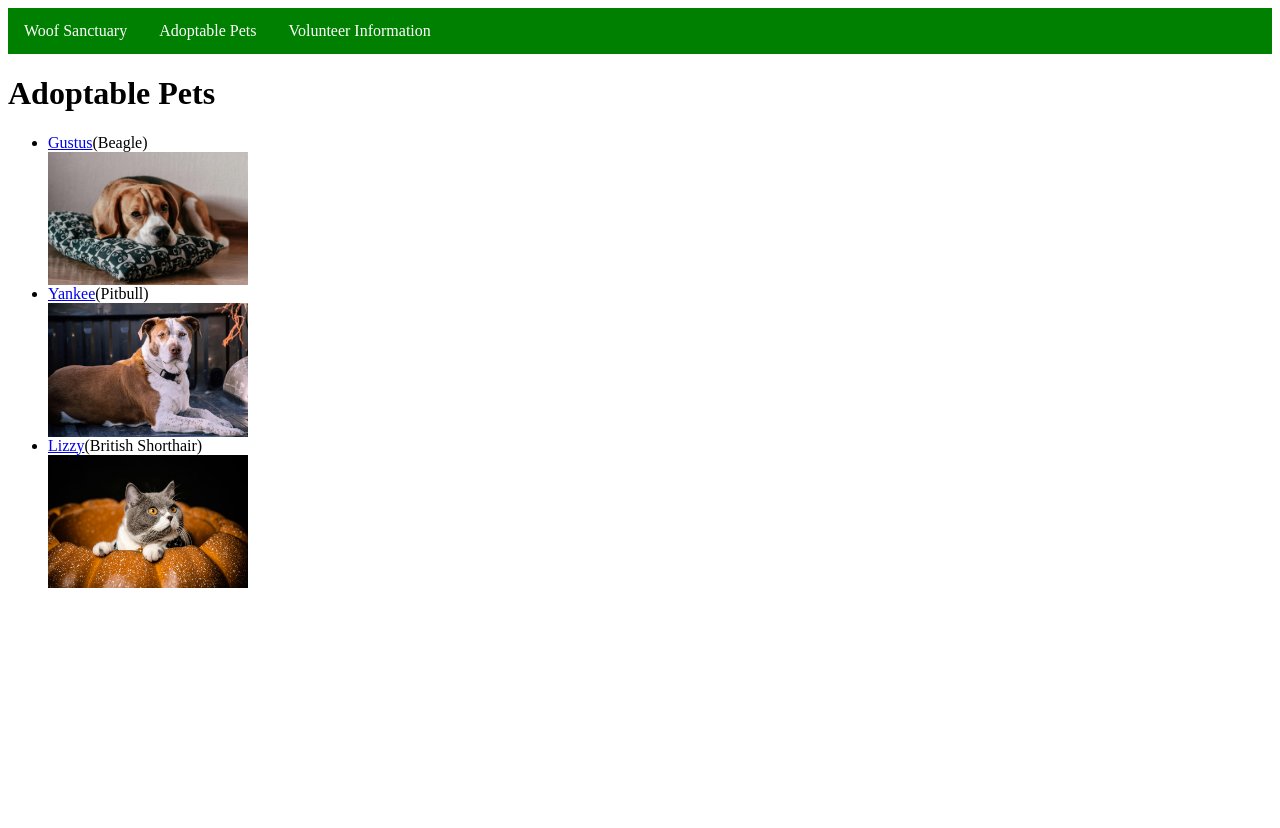
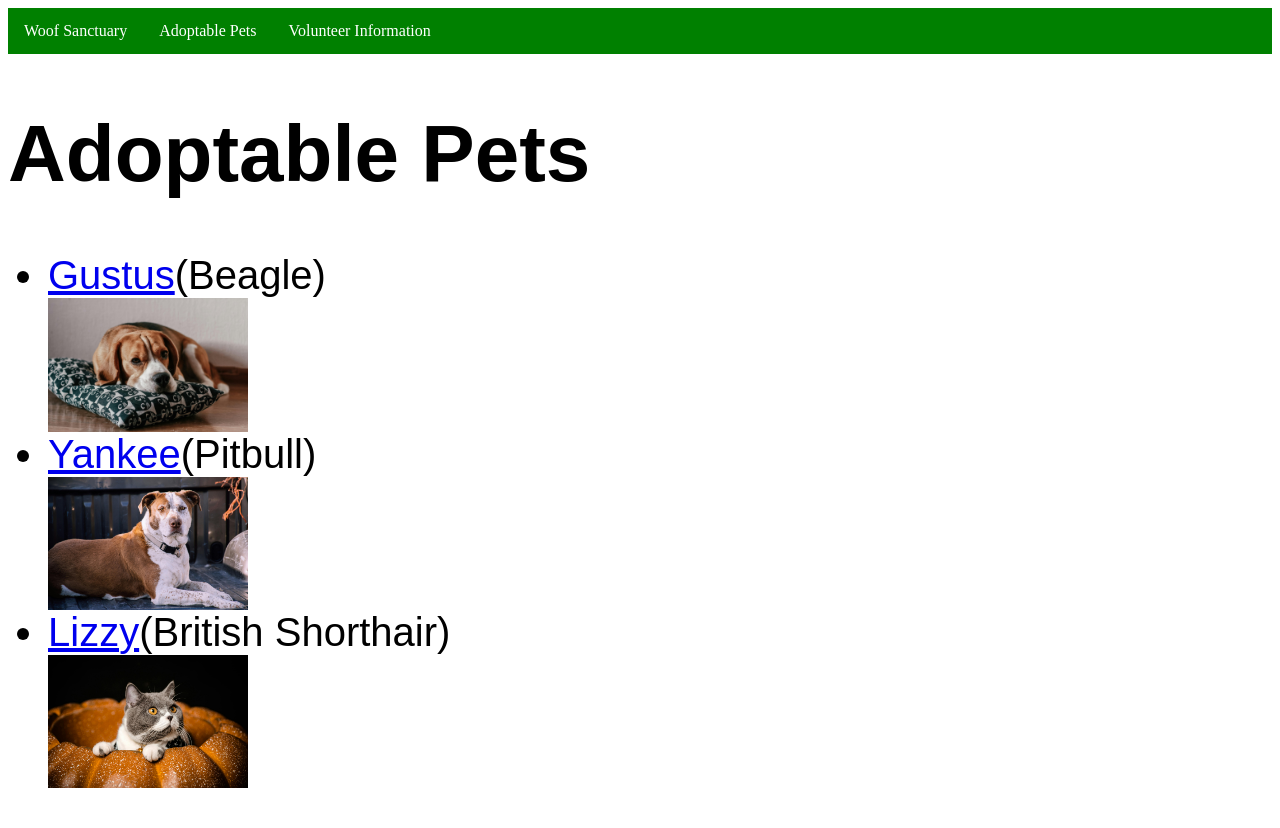
Before and after one commit to katelynreyes/group4, a Django app: page /pet_list/ in a window 1280 px wide. Before the commit the page ends 588 px from the top, so only its background shows below. Run offline with Django 5.2, Linux system fonts and the light colour scheme; data comes from the database, SQL or seed files in the repository.

Commit message:
pet_list font

```diff
--- a/catalog/static/css/my_style.css
+++ b/catalog/static/css/my_style.css
@@ -70,3 +70,8 @@
   background-color: lightblue;
   text-align: center;
 }
+
+.text2 {
+    font-size: 40px;
+    font-family: Arial;
+}
--- a/catalog/templates/catalog/pet_list.html
+++ b/catalog/templates/catalog/pet_list.html
@@ -2,6 +2,7 @@
 
 
 {% block content %}
+    <div class="text2">
   <h1>Adoptable Pets</h1>
   {% if pet_list %}
   <ul>
@@ -17,4 +18,5 @@
   {% else %}
     <p>There are no pets available on the site directory.</p>
   {% endif %}
+    </div>
 {% endblock %}
```
